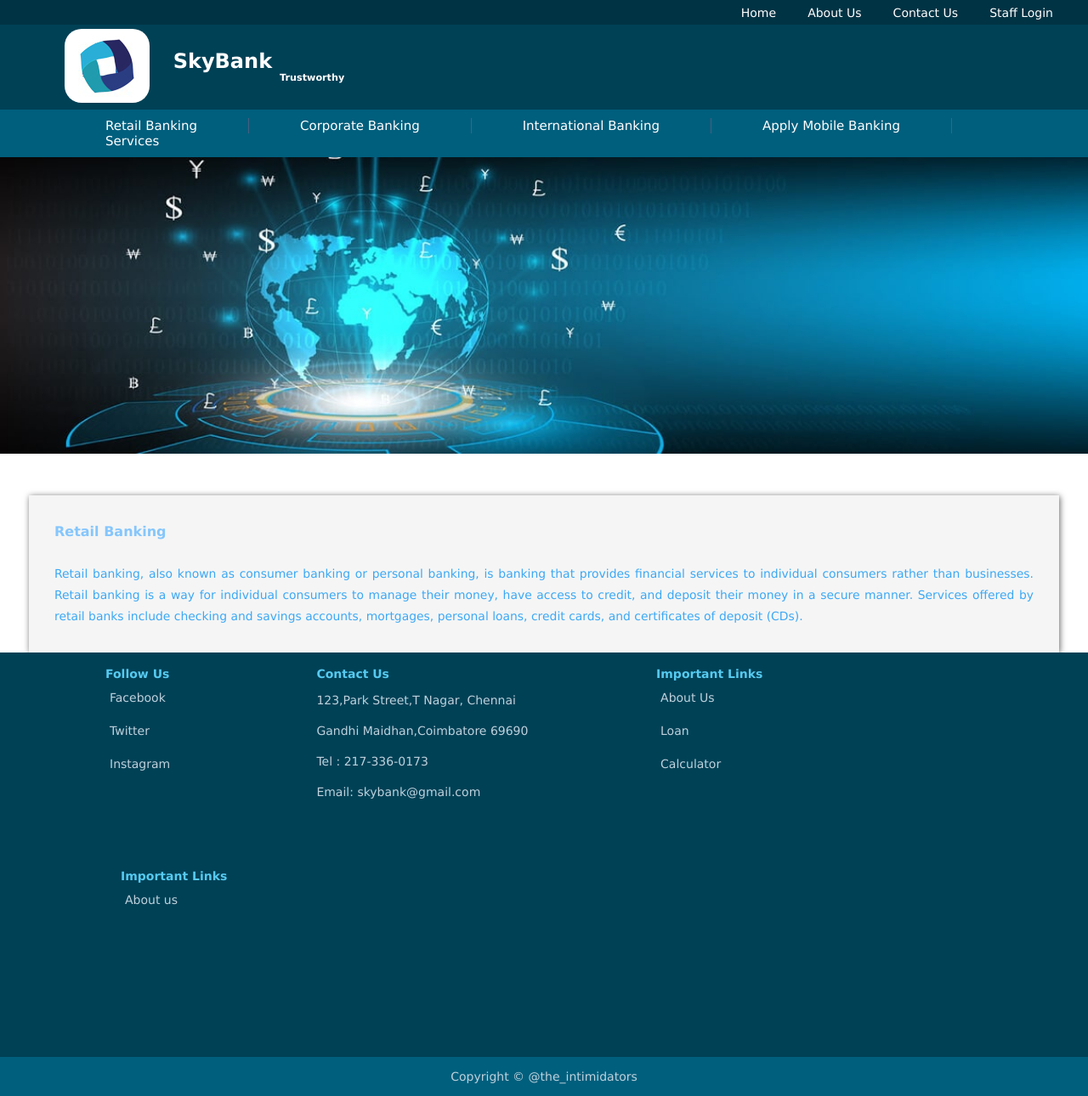
After one commit to bharathicodes10/Online_banking_system, a PHP site: page /retailBank.php in a window 1280 px wide. The commit adds this page. Shown: the whole page at 85% size. Run offline with PHP 8.4, Linux system fonts and the light colour scheme.

Commit message:
changes3

```diff
--- a/css/index.css
+++ b/css/index.css
@@ -1,3 +1,4 @@
+
 body {
   font-family: 'Roboto', sans-serif;
   /*font-family: verdana, "Helvetica Neue", Helvetica, Arial, sans-serif;*/
@@ -82,7 +83,7 @@ body {
 }
 
 .news_events p {
-  color: rgb(51, 122, 183);
+  color: rgb(17, 18, 18);
   text-align: left;
 }
 
@@ -110,7 +111,7 @@ body {
   color: white;
   padding: 2%;
   margin: 5px;
-  background-color: #004156;
+  background-color: #85ddfa;
   display: inline-block;
   width: 25%;
   /* //border-top-right-radius: 25px; */
@@ -151,7 +152,7 @@ body {
   background-color: #c5d9e2;
   width: 180%;
   border: 1px solid black;
-  box-shadow: 2px 2px 40px rgb(45, 71, 112);
+  box-shadow: 2px 2px 40px rgb(136, 202, 243);
   z-index: 1;
 }
 
@@ -166,7 +167,7 @@ body {
   padding: 7%;
   width: 72%;
   color: white;
-  background-color: #004156;
+  background-color: #90dcf5;
   display: inline-block;
   /* //border-top-right-radius: 25px; */
   border-bottom: 2px solid black;
@@ -190,14 +191,14 @@ body {
   /* //border-radius: 15px; */
 }
 .about span {
-  color: #2352a3;
+  color: #85c6fc;
   /* ./font-size: 22px; */
   font-weight: 600;
 }
 .about p {
   font-size: 14px;
   font-size: 0.87em;
-  color: #2352a3;
+  color: #3ba8f5;
   text-align: justify;
 }
 .disclaimer {
@@ -214,13 +215,14 @@ body {
 }
 
 .disclaimer span {
-  color: #2352a3;
+  color: #f063cf;
   /* //font-size: 18px; */
   font-weight: 600;
 }
 .disclaimer p {
   font-size: 11px;
-  color: #2c71b0;
+  font-weight: 700;
+  color: #0aa483;
   box-shadow: 2px 2px 2px rgba(0, 0, 0, 0.5);
   line-height: 25px;
   text-align: justify;
--- a/header.php
+++ b/header.php
@@ -23,7 +23,7 @@
 
             <div class="dif_banking">
 			<div class="retail_banking">
-				<a href="#">Retail Banking</a>
+				<a href="retailBank.php">Retail Banking</a>
 			</div>
 			<div class="corporate_banking">
 				<a href="#"> Corporate Banking</a>
--- /dev/null
+++ b/retailBank.php
@@ -0,0 +1,31 @@
+<html>
+<title>SkyBank</title>
+<head>
+   <link rel="stylesheet" type="text/css" href="css/index.css">
+   <link rel="shortcut icon" href="img/chase.jpg">
+    </head>
+
+<body>
+<?php include'header.php'?>
+<div class="index_container">
+    <div class="slider">
+    <div class="slideimg">
+    <img src="img/onbnk.jpg">
+        <img src="img/onbnk.jpg">
+        <img src="img/onbnk.jpg">
+        <img src="img/onbnk.jpg">
+        <img src="img/onbnk.jpg">
+        </div>
+    </div><br>
+
+
+        <div id="aboutus" class="about"><span>Retail Banking</span><br><br>
+        <p>Retail banking, also known as consumer banking or personal banking, is banking that provides financial services to individual consumers rather than businesses. Retail banking is a way for individual consumers to manage their money, have access to credit, and deposit their money in a secure manner. Services offered by retail banks include checking and savings accounts, mortgages,
+            personal loans, credit cards, and certificates of deposit (CDs).
+</p></div>
+
+
+<?php include 'footer.php';?>
+</body>
+
+</html>
```
Also changed, not shown: index.php (+7 -5 lines), internationalBank.php (added, +31 -0 lines).
